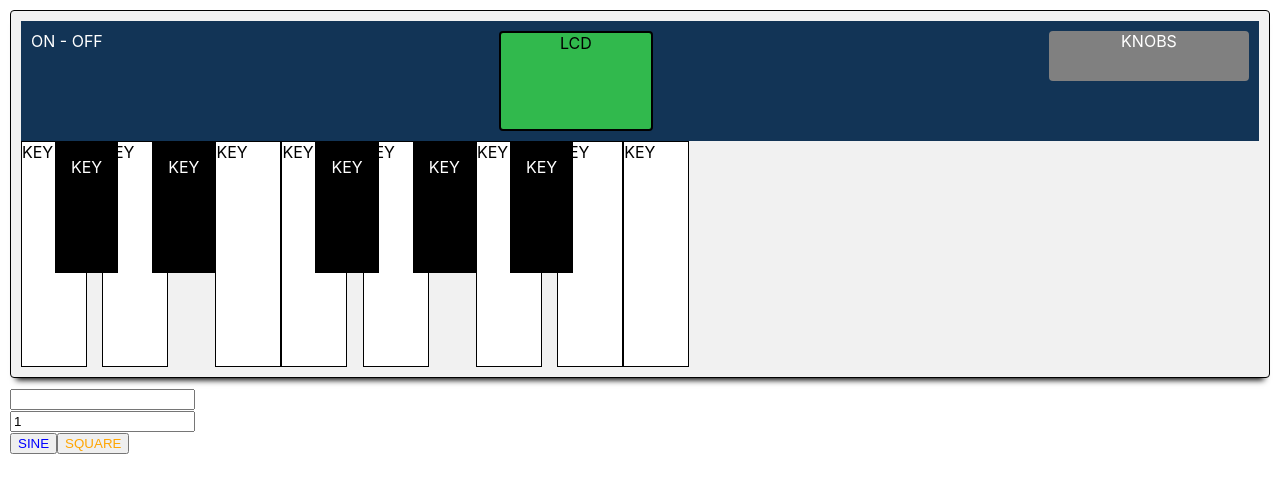
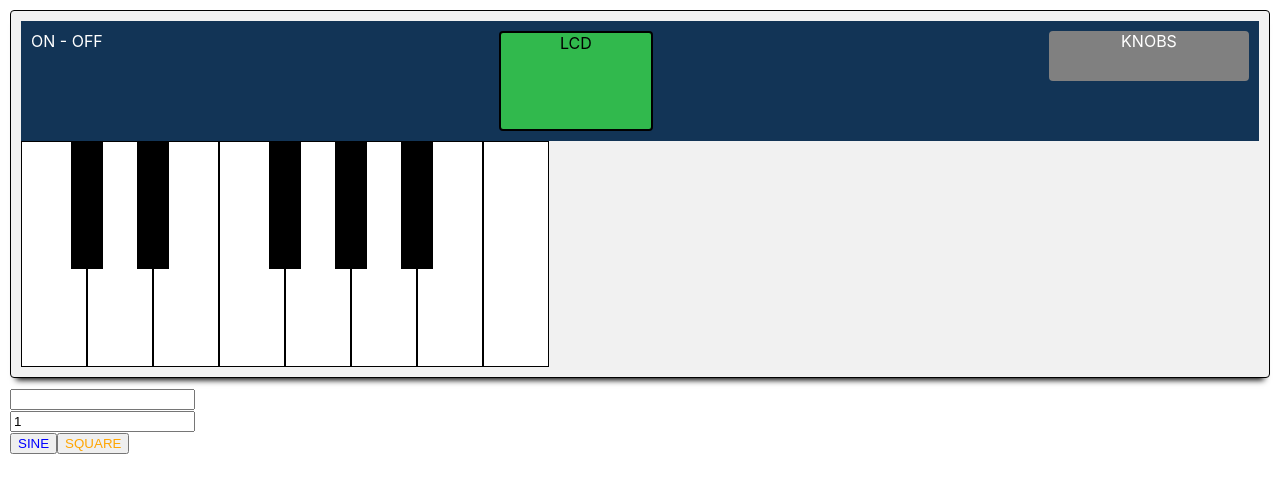
Before and after one commit to krokodiili/browser-synth, a React (Create React App) app: page / in a window 1280 px wide. Shown: the top 492 px of the page. Built offline with nearby package versions, Linux system fonts and the light colour scheme.

Commit message:
Fixed the key layout style

```diff
--- a/src/components/BlackKey.js
+++ b/src/components/BlackKey.js
@@ -1,17 +1,13 @@
-import React from 'react'
-import styled from 'styled-components'
+import React from 'react';
+import styled from 'styled-components';
 
 const RootWrapper = styled.div`
-    padding: 1em;
-    background-color: #000;
-    color: #fff;
-    height: 100px;
-    z-index: 2;
-    margin: 0 0 0 -1em;
-`
+  width: 2em;
+  background-color: #000;
+  color: #fff;
+  height: 8em;
+  z-index: 2;
+  margin: 0 0 0 -1em;
+`;
 
-export default () => (
-    <RootWrapper>
-        KEY
-    </RootWrapper>
-)
+export default () => <RootWrapper />;
--- a/src/components/Synth.js
+++ b/src/components/Synth.js
@@ -1,5 +1,5 @@
-import React from 'react'
-import styled from 'styled-components'
+import React from 'react';
+import styled from 'styled-components';
 import WhiteKey from './WhiteKey';
 import DisplayScreen from './DisplayScreen';
 import PowerSwitch from './PowerSwitch';
@@ -14,7 +14,7 @@ const RootWrapper = styled.div`
   box-shadow: 0 8px 6px -6px black;
   border: 1px solid black;
   background-color: #f1f1f1;
-`
+`;
 
 const ControlWrapper = styled.div`
   display: flex;
@@ -22,34 +22,33 @@ const ControlWrapper = styled.div`
   background-color: #123456;
   height: 100px;
   padding: 10px;
-`
+`;
 
 const KeyWrapper = styled.div`
   display: flex;
-`
+`;
 
 export default () => (
   <RootWrapper>
     <ControlWrapper>
       <PowerSwitch />
-            <DisplayScreen/>
+      <DisplayScreen />
       <Knobs />
     </ControlWrapper>
     <KeyWrapper>
-        <WhiteKey extend={"right"}/>
-        <BlackKey />
-        <WhiteKey extend={"left"}/>
+      <WhiteKey noMargin />
       <BlackKey />
       <WhiteKey />
-        <WhiteKey extend={"right"}/>
       <BlackKey />
-        <WhiteKey extend={"left"}/>
+      <WhiteKey />
+      <WhiteKey noMargin />
       <BlackKey />
-        <WhiteKey extend={"right"}/>
+      <WhiteKey />
       <BlackKey />
-        <WhiteKey extend={"left"}/>
       <WhiteKey />
-
+      <BlackKey />
+      <WhiteKey />
+      <WhiteKey noMargin />
     </KeyWrapper>
   </RootWrapper>
-)
+);
--- a/src/components/WhiteKey.js
+++ b/src/components/WhiteKey.js
@@ -1,5 +1,5 @@
-import React from 'react'
-import styled from 'styled-components'
+import React from 'react';
+import styled from 'styled-components';
 
 const RootWrapper = styled.div`
   background-color: white;
@@ -9,12 +9,7 @@ const RootWrapper = styled.div`
   border: 1px solid black;
   color: black;
   z-index: 1;
-    margin: 0 ${({extend}) => extend === 'right' ? '-1em' : '0'} 0 ${({extend}) => extend === 'left' ? '-1em' : '0'};
+  margin-left: ${({ noMargin }) => (noMargin ? '0' : '-1em')};
+`;
 
-`
-
-export default ({extend}) => (
-    <RootWrapper extend={extend}>
-        KEY
-    </RootWrapper>
-)
+export default ({ noMargin }) => <RootWrapper noMargin={noMargin} />;
```
Lines whose indentation alone changed are shown as unchanged.
